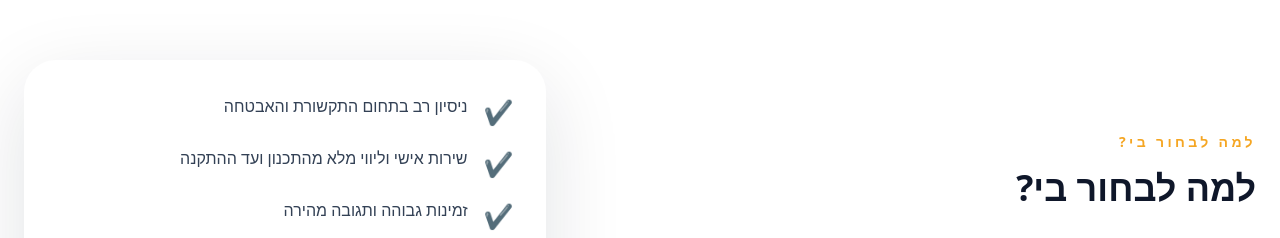
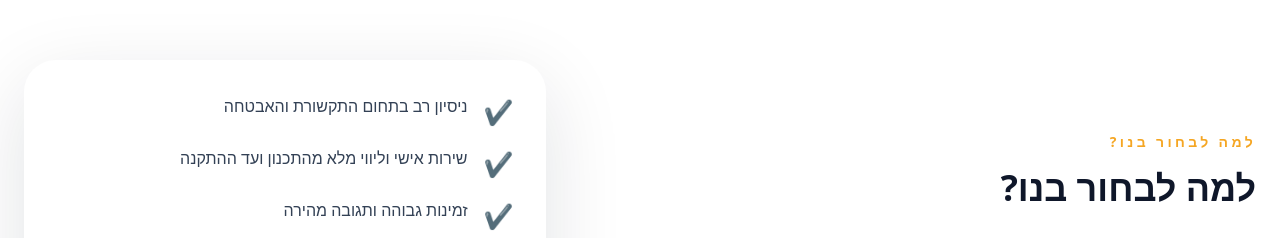
Before and after one commit to liorma6/Panacom, a React (Vite) app: page / in a window 1280 px wide. Shown: the part 2300-2538 px from the top of the page. Built offline with nearby package versions, Linux system fonts and the light colour scheme.

Commit message:
Change 'למה לבחור בי' to 'למה לבחור בנו'

```diff
--- a/src/data/businessData.ts
+++ b/src/data/businessData.ts
@@ -60,7 +60,7 @@ export const servicesData = [
 ];
 
 export const whyChooseUsData = {
-  title: "למה לבחור בי?",
+  title: "למה לבחור בנו?",
   items: [
     "ניסיון רב בתחום התקשורת והאבטחה",
     "שירות אישי וליווי מלא מהתכנון ועד ההתקנה",
```
